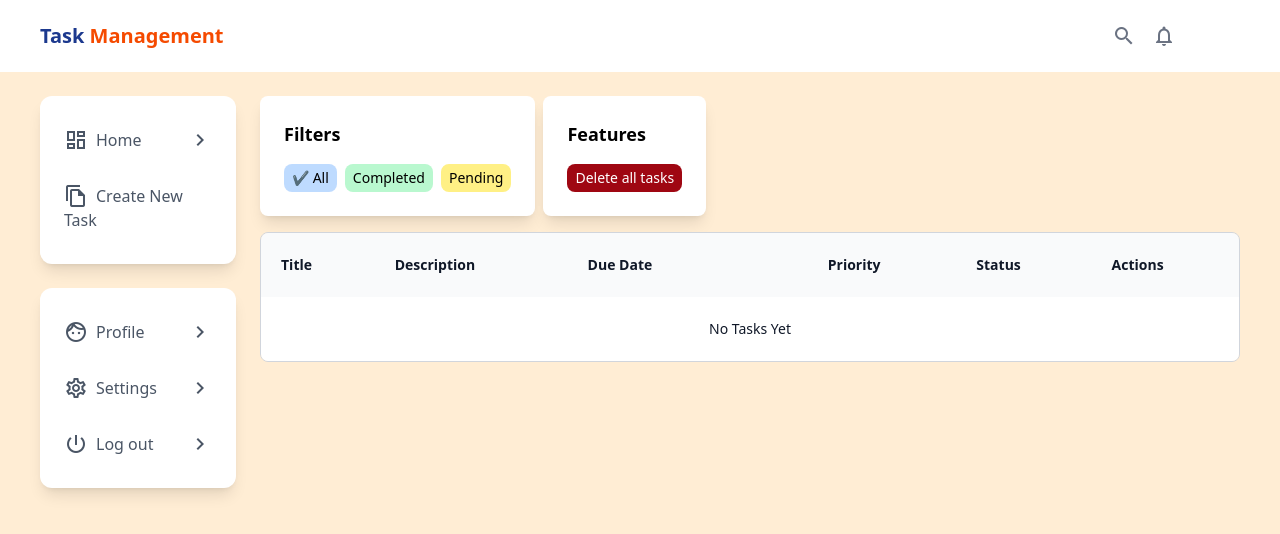
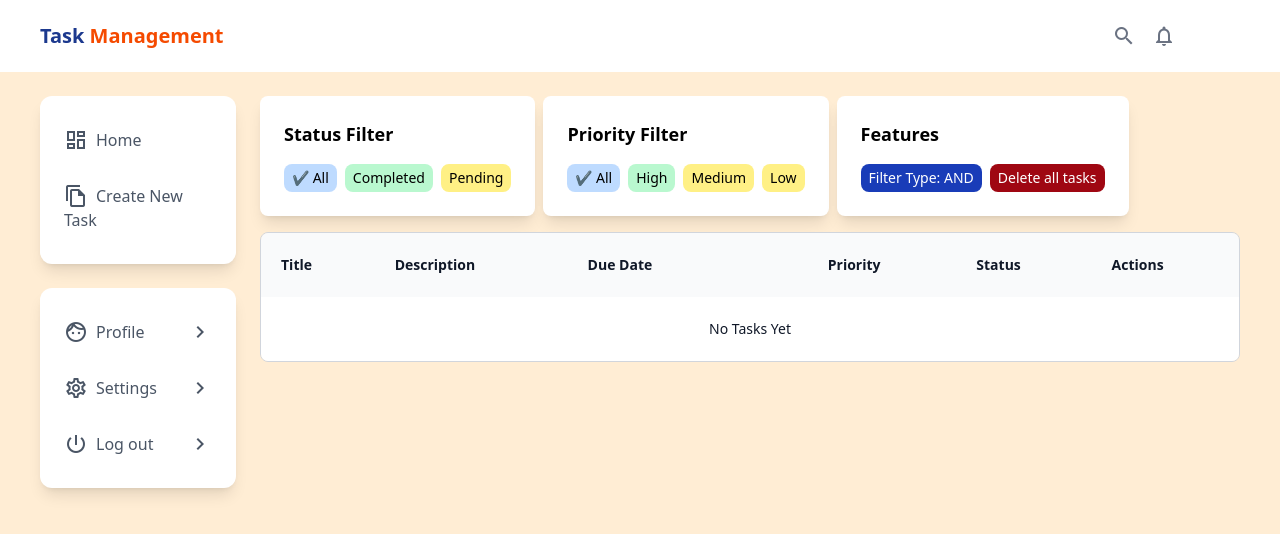
Before and after one commit to programminglives/Task-Management, a Next.js app: page / in a window 1280 px wide. Shown: the top 534 px of the page. Built offline with nearby package versions, Linux system fonts and the light colour scheme.

Commit message:
priority filter and filter type

```diff
--- a/src/app/page.tsx
+++ b/src/app/page.tsx
@@ -5,13 +5,19 @@ import {Task} from "@/app/task/types";
 
 export default function Home() {
     const [tasks, setTasks] = useState<Task[]>([]);
+    const [filterType, setFilterType] = useState("and");
     const [statusFilter, setStatusFilter] = useState("all");
+    const [priorityFilter, setPriorityFilter] = useState("all");
 
     useEffect(() => {
         setTasks(JSON.parse(localStorage.getItem("tasks") ?? '[]'));
     }, [])
 
-    const filteredTasks = tasks.filter((task: Task) => (task.status == statusFilter || statusFilter == "all"))
+    const filteredTasks = tasks.filter((task: Task) => (
+        filterType === "and" ?
+            (task.status == statusFilter || statusFilter == "all") && (task.priority == priorityFilter || priorityFilter == "all") :
+            (task.status == statusFilter || statusFilter == "all") || (task.priority == priorityFilter || priorityFilter == "all")
+    ))
 
     const handleCompletedEvent = (id: string | null) => {
         if (confirm("Are you sure this task is completed?")) {
@@ -36,14 +42,18 @@ export default function Home() {
     }
 
     const handleDeleteAllTasks = () => {
-        if(tasks.length === 0) {
+        if (tasks.length === 0) {
             alert("You don't have any tasks to delete!!!")
             return
         }
-        if(confirm("Are you sure you want to delete all tasks?")) {
+        if (confirm("Are you sure you want to delete all tasks?")) {
             setTasks([])
             localStorage.removeItem("tasks");
         }
+    }
+
+    const handleChangeFilterType = (filterType: string) => {
+        setFilterType(filterType);
     }
 
     return (
@@ -53,7 +63,7 @@ export default function Home() {
                 <div className="mb-4">
                     <div className="flex flex-wrap gap-2">
                         <div className="bg-white p-6 rounded-lg shadow-lg">
-                            <h2 className="text-lg font-semibold mb-4">Filters</h2>
+                            <h2 className="text-lg font-semibold mb-4">Status Filter</h2>
                             <div className="flex flex-wrap gap-2">
                                 <button onClick={() => setStatusFilter("all")}
                                         className="cursor-pointer bg-blue-200 hover:bg-blue-300 py-1 px-2 rounded-lg text-sm">
@@ -70,8 +80,33 @@ export default function Home() {
                             </div>
                         </div>
                         <div className="bg-white p-6 rounded-lg shadow-lg">
+                            <h2 className="text-lg font-semibold mb-4">Priority Filter</h2>
+                            <div className="flex flex-wrap gap-2">
+                                <button onClick={() => setPriorityFilter("all")}
+                                        className="cursor-pointer bg-blue-200 hover:bg-blue-300 py-1 px-2 rounded-lg text-sm">
+                                    {![Priority.LOW, Priority.MEDIUM, Priority.HIGH].includes(priorityFilter) ? '✔' : ''} ️All
+                                </button>
+                                <button onClick={() => setPriorityFilter("high")}
+                                        className="bg-green-200 hover:bg-green-300 py-1 px-2 rounded-lg text-sm cursor-pointer">
+                                    {priorityFilter === Priority.HIGH ? '✔' : ''}High
+                                </button>
+                                <button onClick={() => setPriorityFilter("medium")}
+                                        className="bg-yellow-200 hover:bg-yellow-300 py-1 px-2 rounded-lg text-sm cursor-pointer">
+                                    {priorityFilter === Priority.MEDIUM ? '✔' : ''}Medium
+                                </button>
+                                <button onClick={() => setPriorityFilter("low")}
+                                        className="bg-yellow-200 hover:bg-yellow-300 py-1 px-2 rounded-lg text-sm cursor-pointer">
+                                    {priorityFilter === Priority.LOW ? '✔' : ''}Low
+                                </button>
+                            </div>
+                        </div>
+                        <div className="bg-white p-6 rounded-lg shadow-lg">
                             <h2 className="text-lg font-semibold mb-4">Features</h2>
                             <div className="flex flex-wrap gap-2">
+                                <button onClick={() => handleChangeFilterType(filterType == "and" ? 'or' : 'and')}
+                                        className="text-white cursor-pointer bg-blue-800 hover:bg-blue-900 py-1 px-2 rounded-lg text-sm">
+                                    Filter Type: {filterType !== "and" ? 'OR' : 'AND'}
+                                </button>
                                 <button onClick={handleDeleteAllTasks}
                                         className="text-white cursor-pointer bg-red-800 hover:bg-red-900 py-1 px-2 rounded-lg text-sm">
                                     Delete all tasks
@@ -192,7 +227,8 @@ export default function Home() {
                                             )) :
                                             (
                                                 <tr className="bg-white transition-all duration-500">
-                                                    <td colSpan="6" className="text-center p-5 whitespace-nowrap text-sm leading-6 font-medium text-gray-900">
+                                                    <td colSpan="6"
+                                                        className="text-center p-5 whitespace-nowrap text-sm leading-6 font-medium text-gray-900">
                                                         No Tasks Yet
                                                     </td>
                                                 </tr>
--- a/src/components/Sidebar.tsx
+++ b/src/components/Sidebar.tsx
@@ -8,7 +8,6 @@ function Sidebar() {
                     <Link href="/" className="inline-block text-gray-600 hover:text-black my-4 w-full">
                         <span className="material-icons-outlined float-left pr-2">dashboard</span>
                         Home
-                        <span className="material-icons-outlined float-right">keyboard_arrow_right</span>
                     </Link>
                     <Link href="/task/create"
                           className="inline-block text-gray-600 hover:text-black my-4 w-full">
```
